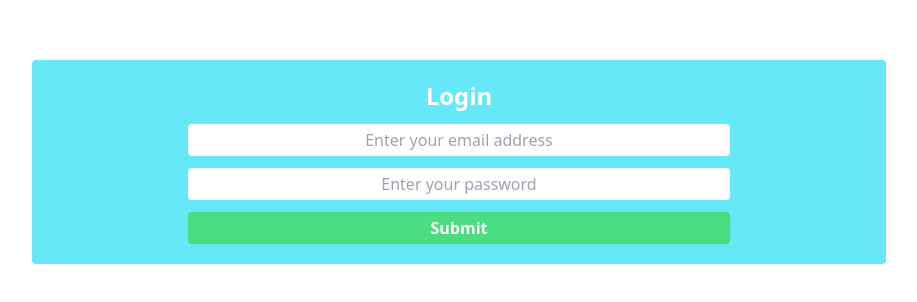
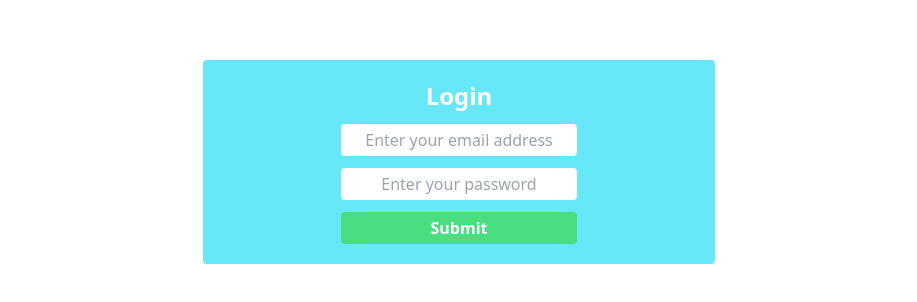
Before and after one commit to Rakib-Ahmed01/bank, a website: page index.html in a window 1280 px wide. Shown: the part 238-540 px from the top of the page, without its empty margins (181-1098 px from the left). Drawn offline with Linux system fonts and the light colour scheme.

Commit message:
login page done

```diff
--- a/index.html
+++ b/index.html
@@ -10,9 +10,9 @@
   <body>
     <main class="w-full h-screen flex justify-center items-center">
       <section
-        class="form-container bg-cyan-300 w-2/3 flex justify-center items-center p-5 rounded"
+        class="form-container bg-cyan-300 w-11/12 max-w-lg flex justify-center items-center p-5 rounded"
       >
-        <div class="w-2/3">
+        <div class="w-1/2">
           <h2 class="text-2xl text-center mb-3 font-bold text-white">Login</h2>
           <form id="form" class="flex flex-col space-y-3">
             <input
```
Also changed, not shown: login.js (+0 -17 lines), css/style.css.
